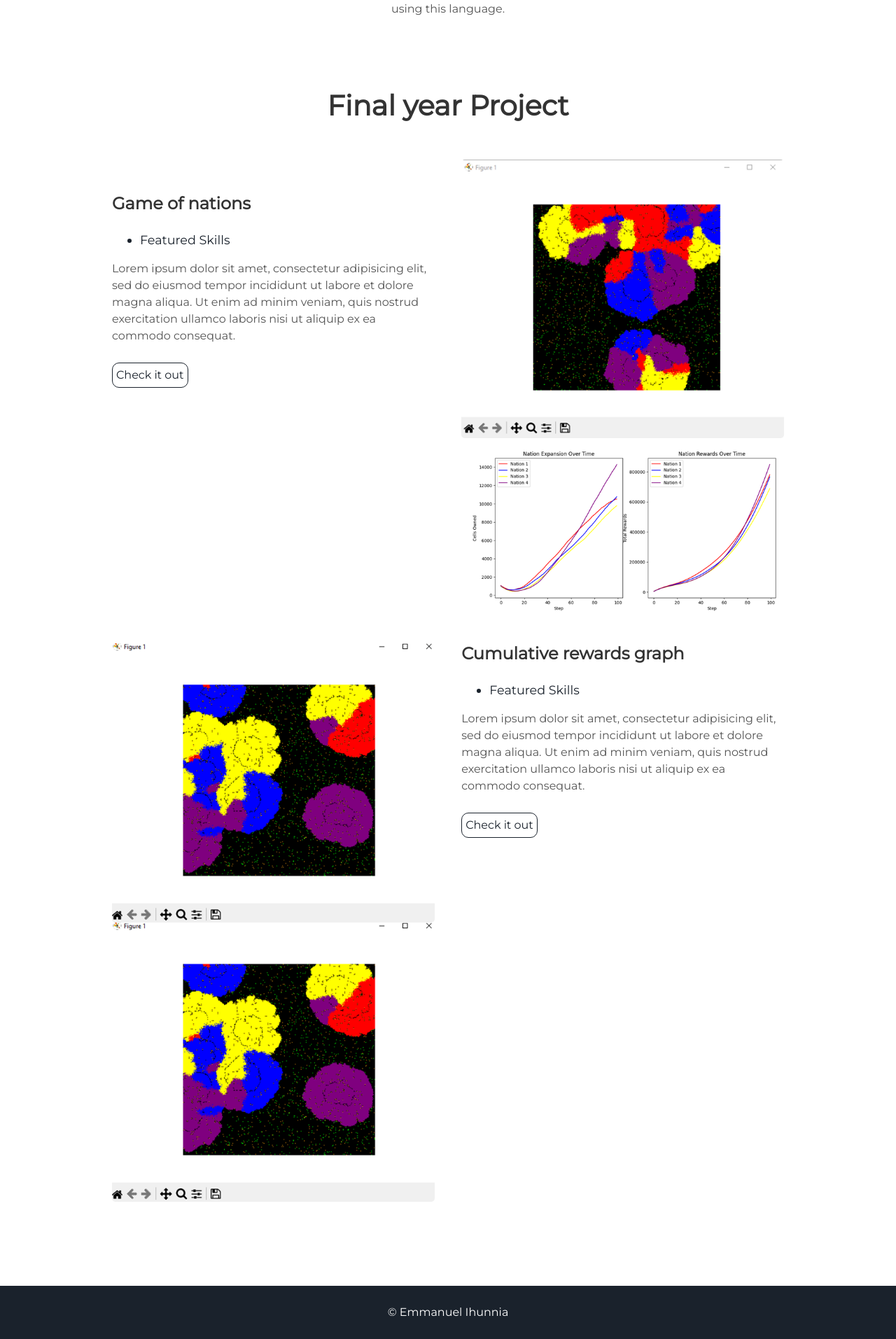
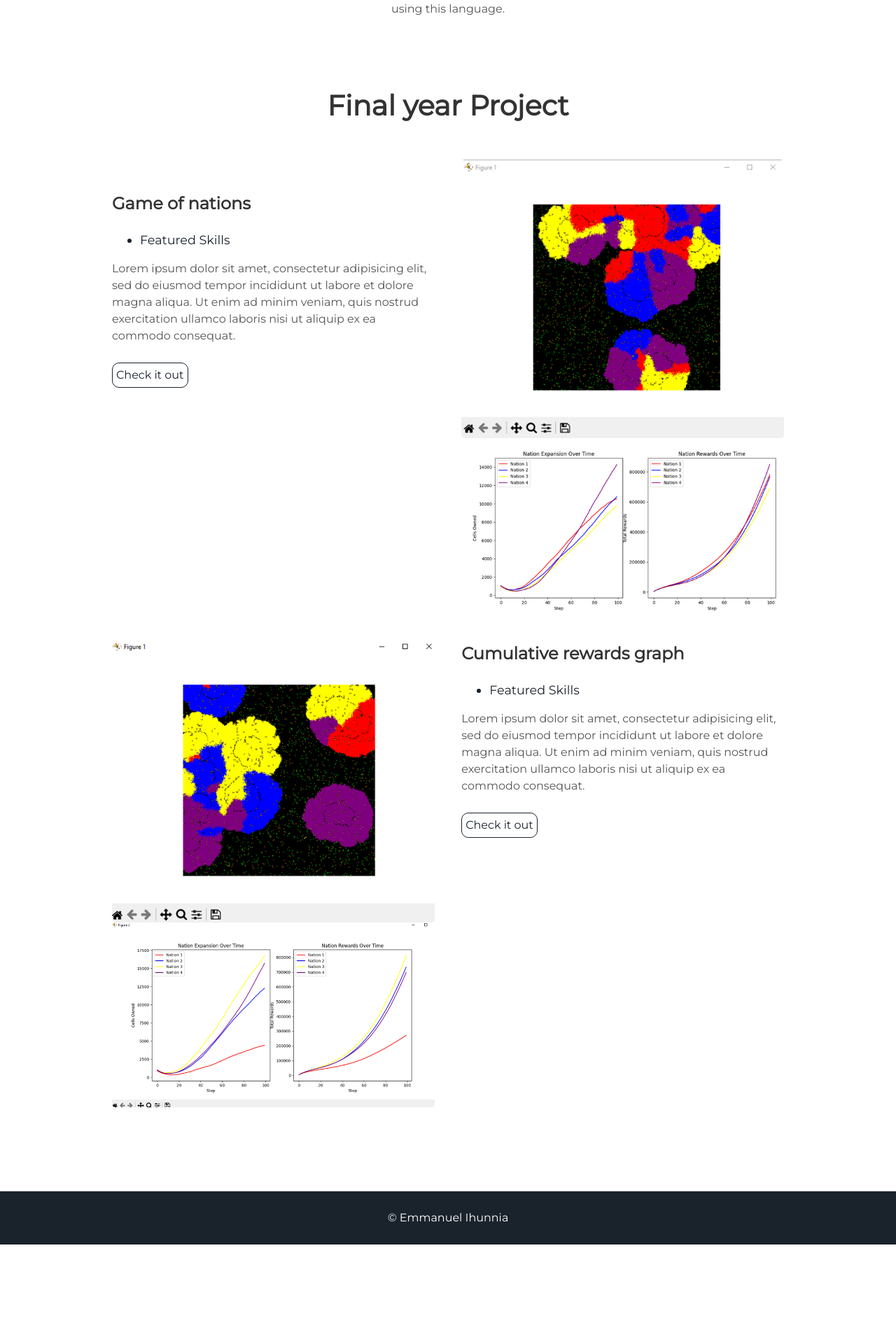
Before and after one commit to eihunnia/Project-Portfolio, a Jekyll site: the page built from index.html, in a window 1280 px wide. Shown: the part 1128-3041 px from the top of the page at 70% size. Built offline with Jekyll 4.4.1, drawn with Linux system fonts in a browser that asks for light colours; after the commit the page ends 2906 px from its top, so only the background shows below that.

Commit message:
Fixed mistype error

```diff
--- a/_includes/projects.html
+++ b/_includes/projects.html
@@ -18,7 +18,7 @@
 <div class="user-projects">
   <div class="images-left">
     <img alt="Project 4.8" src="{{ "/assets/img/Project(figure 4.8).png" | prepend: site.baseurl }}" />
-    <img alt="Project 4.7" src="{{ "/assets/img/Project(figure 4.8).png" | prepend: site.baseurl }}" />
+    <img alt="Project 4.7" src="{{ "/assets/img/Project(figure 4.7).png" | prepend: site.baseurl }}" />
   </div>
   <div class="contents-right">
     <h3> Cumulative rewards graph </h3>
```
